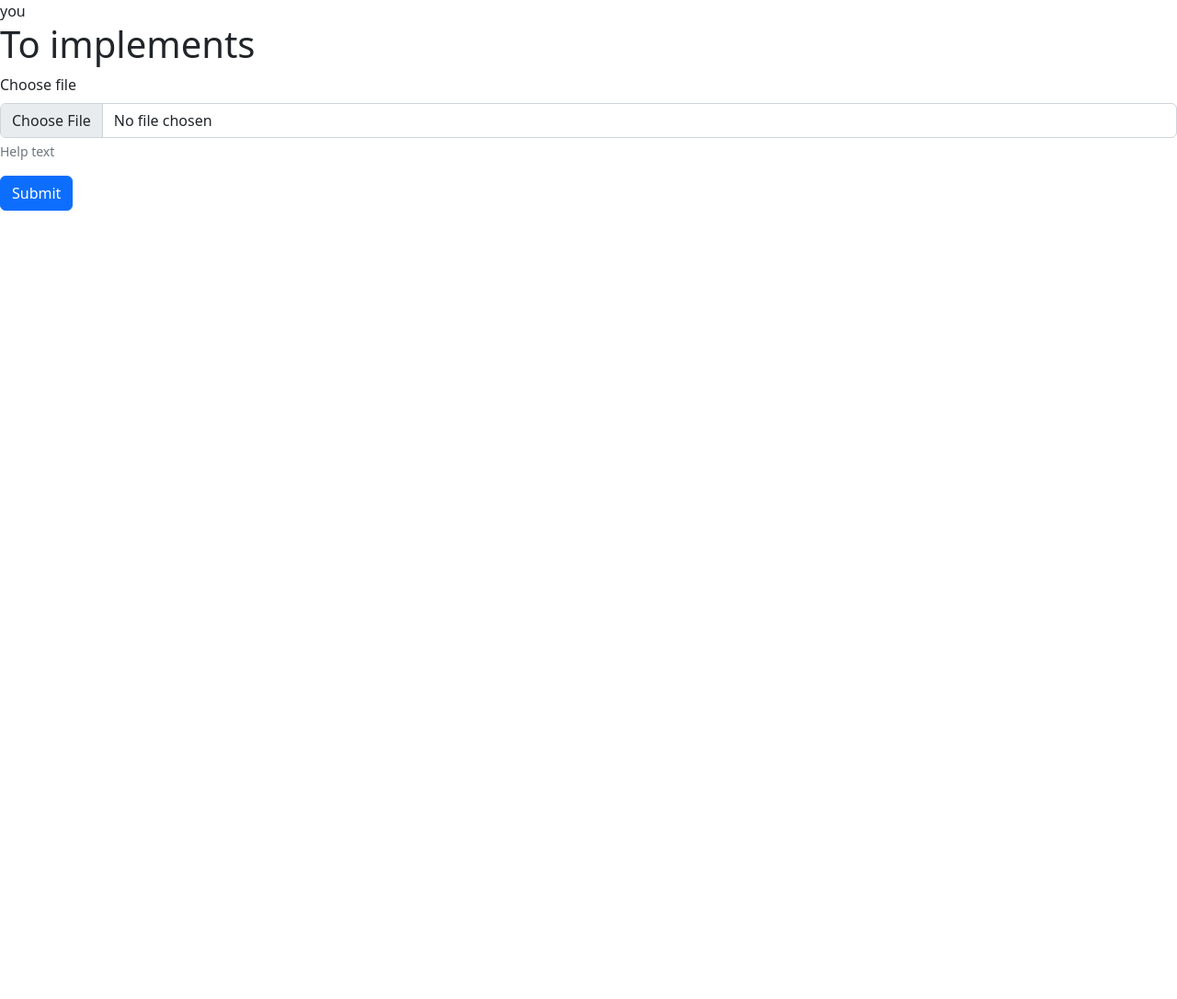
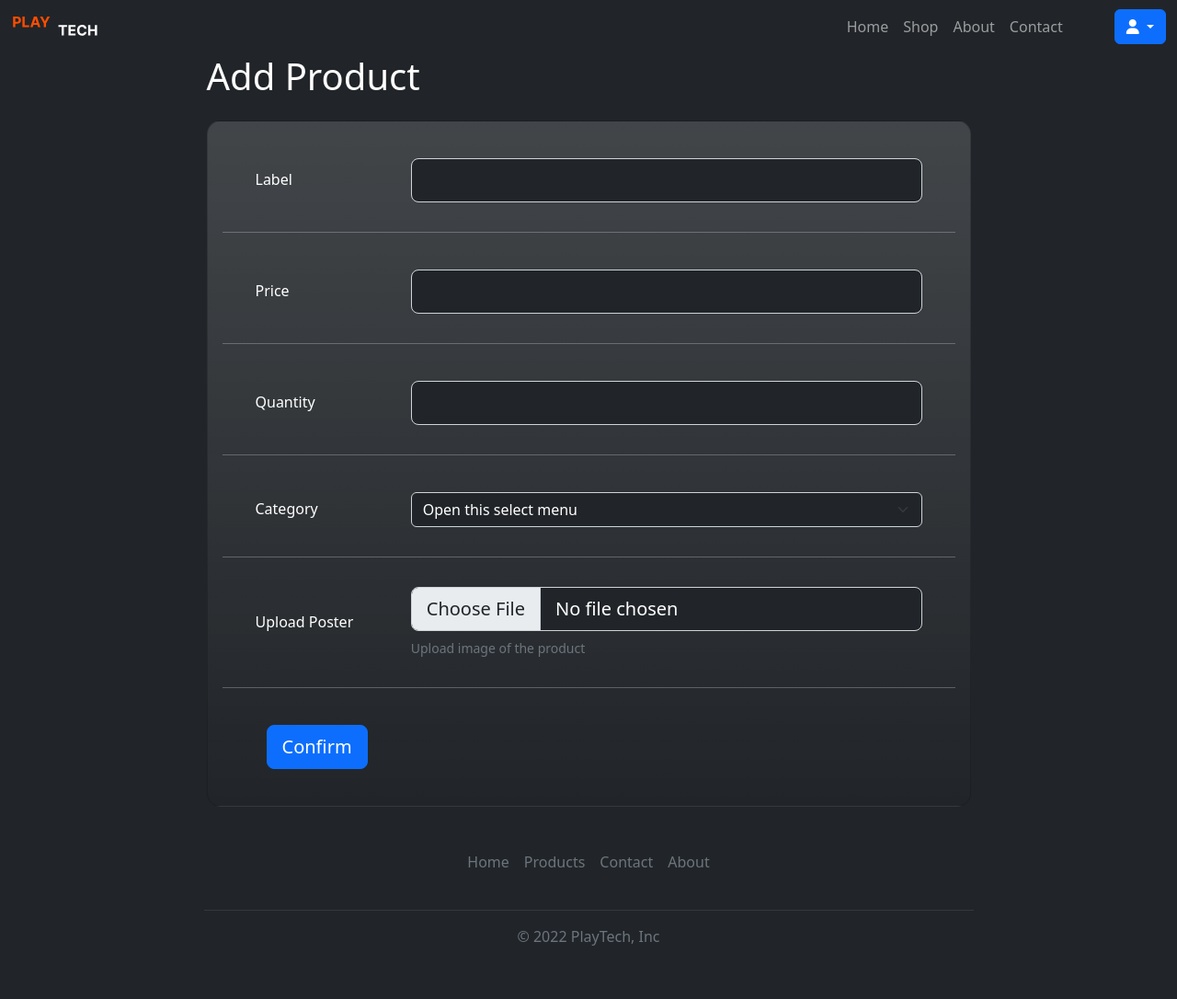
Before and after one commit to Echchaoui007/playtech, a PHP site: page /admin/createEdit.php in a window 1280 px wide. Shown: the whole page at 92% size. Before the commit the page ends 229 px from the top, so only its background shows below. Run offline with PHP 8.4, Linux system fonts and the light colour scheme.

Commit message:
add added

```diff
--- a/admin/createEdit.php
+++ b/admin/createEdit.php
@@ -1,9 +1,8 @@
 <?php
 if (isset($_POST["submit"])) {
     require "uploads.php";
-    uploadProdImg($_FILES["myfile"],null);
-}else{
-    echo "you";
+    uploadProdImg($_FILES["myfile"], null);
+} else {
 }
 ?>
 
@@ -16,19 +15,125 @@ if (isset($_POST["submit"])) {
     <meta http-equiv="X-UA-Compatible" content="IE=edge">
     <meta name="viewport" content="width=device-width, initial-scale=1.0">
     <title>Product Editor</title>
+
     <?php require_once "../includes/etc/css-cdn.php" ?>
+
 </head>
 
-<body>
-    <h1>To implements</h1>
-    <form action="createEdit.php" method="post" enctype="multipart/form-data">
-        <div class="mb-3">
-            <label for="myfile" class="form-label">Choose file</label>
-            <input type="file" class="form-control" name="myfile" id="myfile" placeholder="" aria-describedby="fileHelpId">
-            <div id="fileHelpId" class="form-text">Help text</div>
+<body class="bg-dark">
+    <?php require_once "../includes/navbar.php" ?>
+
+<form action="" method="post">
+    <section class="">
+        <div class="container h-100">
+            <div class="row d-flex justify-content-center align-items-center h-100">
+                <div class="col-xl-9">
+
+                    <h1 class="text-white mb-4">Add Product</h1>
+
+                    <div class="card text-bg-dark bg-gradient" style="border-radius: 15px;">
+                        <div class="card-body">
+
+                            <div class="row align-items-center pt-4 pb-3">
+                                <div class="col-md-3 ps-5">
+
+                                    <h6 class="mb-0">Label</h6>
+
+                                </div>
+                                <div class="col-md-9 pe-5">
+
+                                    <input name="label" type="text" class="form-control form-control-lg text-bg-dark    " />
+
+                                </div>
+
+                            </div>
+
+                            <hr class="mx-n3">
+                            <div class="row align-items-center pt-4 pb-3">
+                                <div class="col-md-3 ps-5">
+
+                                    <h6 class="mb-0">Price</h6>
+
+                                </div>
+                                <div class="col-md-9 pe-5">
+
+                                    <input name="price" type="number" class="form-control form-control-lg text-bg-dark  " />
+
+                                </div>
+
+                            </div>
+
+                            <hr class="mx-n3">
+                            <div class="row align-items-center pt-4 pb-3">
+                                <div class="col-md-3 ps-5">
+
+                                    <h6 class="mb-0">Quantity</h6>
+
+                                </div>
+                                <div class="col-md-9 pe-5">
+
+                                    <input name="quantity" type="number" class="form-control form-control-lg text-bg-dark   " />
+
+                                </div>
+
+                            </div>
+
+                            <hr class="mx-n3">
+                            <div class="row align-items-center pt-4 pb-3">
+                                <div class="col-md-3 ps-5">
+
+                                    <h6 class="mb-0">Category</h6>
+
+                                </div>
+                                <div class="col-md-9 pe-5">
+
+                                    <select name="category" class="form-select text-bg-dark " aria-label="Disabled select example">
+                                        <option selected>Open this select menu</option>
+                                        <option value="1">One</option>
+                                        <option value="2">Two</option>
+                                        <option value="3">Three</option>
+                                    </select>
+
+                                </div>
+
+                            </div>
+
+
+
+                            <hr class="mx-n3">
+
+                            <div class="row align-items-center py-3">
+                                <div class="col-md-3 ps-5">
+
+                                    <h6 class="mb-0">Upload Poster</h6>
+
+                                </div>
+                                <div class="col-md-9 pe-5">
+
+                                    <input name="upload poster" class="form-control form-control-lg text-bg-dark    " id="formFileLg" type="file" />
+                                    <div class="small text-muted mt-2">Upload image of the product </div>
+
+                                </div>
+                            </div>
+
+                            <hr class="mx-n3">
+
+                            <div class="px-5 py-4">
+                                <button type="submit" class="btn btn-primary btn-lg">Confirm</button>
+                            </div>
+
+                        </div>
+                    </div>
+
+                </div>
+            </div>
         </div>
-        <button name="submit" type="submit" class="btn btn-primary">Submit</button>
+    </section>
     </form>
+
+
+    <?php require_once "../includes/footer.php" ?>
+    <?php require_once "../includes/etc/js-cdn.php" ?>
 </body>
 
 </html>
```
